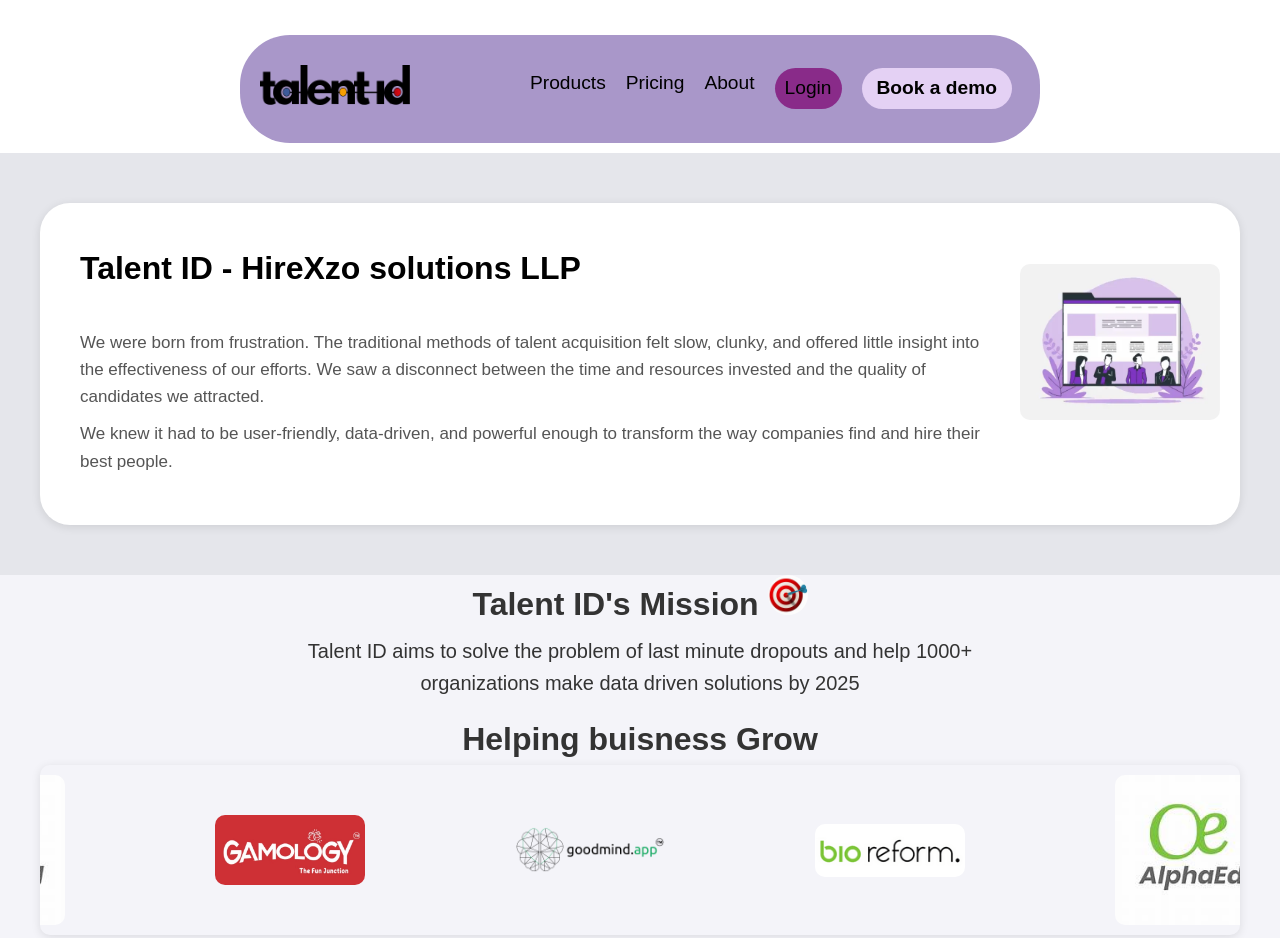
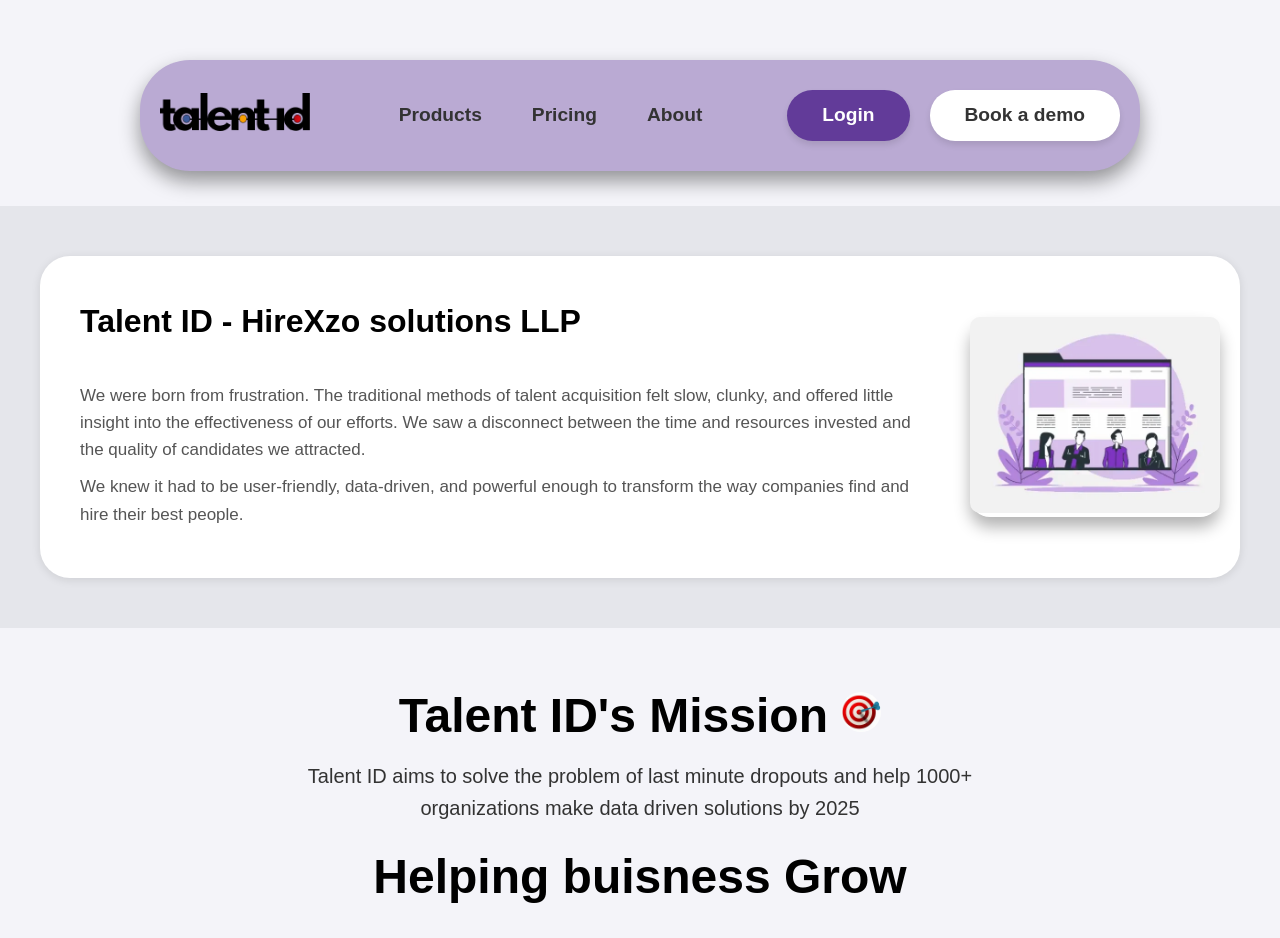
Before and after one commit to Samishaikh05687/Talent-ID, a plain HTML site: page aboutus/aboutus.html in a window 1280 px wide. Shown: the top 938 px of the page. Drawn offline with Linux system fonts and the light colour scheme.

Commit message:
AboutUs-Changes

```diff
--- a/aboutus/aboutus.css
+++ b/aboutus/aboutus.css
@@ -14,75 +14,142 @@
 
 /* Header */
 .header {
-    /* display: flex; */
-    /* justify-content: space-between; */
+    display: flex;
+    justify-content: space-between;
     align-items: center;
-    background-color: white;
-    padding: 10px 20px;
-    color: #fff;
+    /* background-color: #ffffff; */
+    padding: 15px 30px;
+    border-radius: 15px;
+    /* box-shadow: 0 4px 6px rgba(0, 0, 0, 0.1);  */
+    margin: 20px auto;
+    width: 90vw; /* Make the header responsive */
   }
 
-.header-bg{
+  .header-bg {
     padding: 30px 20px;
-    background-color: #a997c9;
+    background-color: #baaad3; /* Same purple background */
     display: flex;
-    /* justify-content: space-between; */
+    justify-content: space-between;
+    align-items: center;
     border-radius: 50px;
-    align-items: center;
-    width: 800px;
+    width: 100%;
+    max-width: 1000px; /* Set a max width for better responsiveness */
     margin: auto;
     margin-top: 25px;
+    box-shadow: 0 10px 20px rgba(0, 0, 0, 0.4); /* Add depth with shadow */
+  }
 
-}
  .logo img{
     font-size: 1.5rem;
     font-weight: bold;
     width: 150px;
     height: 40px;
+    object-fit: contain;
 }
+
+.nav {
+    display: flex;
+    justify-content: space-between;
+  }
+
 
   .nav ul {
     list-style: none;
     display: flex;
-    gap: 20px;
-    margin-left: 120px;
+    gap: 20px; /* Increased spacing between nav items */
+    margin: 0; /* Remove extra margin */
+    padding: 0;
+    align-items: center;
   }
 
-.nav a{
+  .nav a {
     text-decoration: none;
-    color: #fff;
+    color: #333;
     font-size: 1.2rem;
-    color: black;
-    font: bold;
-    align-items: center;
+    font-weight: 600; /* Semi-bold for prominence */
+    transition: all 0.3s ease-in-out; /* Smooth hover animation */
+    padding: 10px 15px;
+    border-radius: 5px; /* Subtle rounded corners */
   }
 
 .nav li{
     font-weight: 500;
 }
+#middle {
+  margin-right: 50px;
+}
+
+.nav a:hover {
+    color: white;
+    transform: scale(1.1);
+  }
+
+  /* Login Button */
+  #login a {
+    color: white;
+  }
 
   #login {
-    background-color: rgb(137, 43, 137);
-    color: white;
-    padding: 5px 10px;
+    background-color: #623b99; /* Same purple shade */
+    color: red;
+    padding: 10px 20px;
     border-radius: 30px;
+    font-weight: bold;
+    transition: all 0.3s ease-in-out; /* Smooth transition effect */
+    box-shadow: 0 4px 6px rgba(0, 0, 0, 0.1); /* Add a shadow for depth */
   }
 
-#login:hover{
+  #login:hover {
     background-color: white;
+    box-shadow: 0 4px 8px rgba(0, 0, 0, 0.2); /* Highlight hover with shadow */
+  }
+  #login a:hover {
+    color: black;
   }
 
+
 #demo {
-    background-color: #e4d1f4;
-    padding: 5px 15px;
+  background-color: white; /* Light purple shade */
+  color: #333; /* Contrast text */
+  padding: 10px 20px;
   border-radius: 25px;
   font-weight: bold;
+  transition: all 0.3s ease-in-out;
+  box-shadow: 0 4px 6px rgba(0, 0, 0, 0.1); /* Add subtle shadow */
 }
 
-#demo:hover{
-    background-color: rgb(135, 136, 170);
+/* Demo Button Hover */
+#demo:hover {
+  background-color: #2b1b44; /* Darker purple */
   color: white;
+  transform: scale(1.1); /* Zoom in slightly on hover */
+  box-shadow: 0 4px 8px rgba(0, 0, 0, 0.2); /* Enhanced shadow */
 }
+
+/* Responsive Design */
+@media screen and (max-width: 768px) {
+  .header {
+    flex-direction: column;
+    align-items: center;
+  }
+
+  .header-bg {
+    flex-direction: column;
+    padding: 20px;
+  }
+
+  .nav ul {
+    flex-direction: column;
+    gap: 15px;
+    margin-top: 15px;
+  }
+
+  #login,
+  #demo {
+    margin: 10px 0;
+  }
+}
+
 
 /* About Section */
 .about-section {
@@ -128,9 +195,11 @@
 .about-image {
     /* flex: 1 1 300px; */
     text-align: center;
-    width: 200px;
+    width: 250px;
     height: 200px;
     /* border: 1px black solid; */
+    border-radius: 20px;
+    box-shadow: 0 10px 16px rgba(0, 0, 0, 0.3);
 }
 
 .about-image img{
@@ -141,12 +210,15 @@
 
 .mission{
     text-align: center;
+    margin-top:50px;
+    margin-bottom:40px;
 }
 
 .mission h2{
-    font-size: 2rem;
+    font-size: 3rem;
     font-weight: 750;
     align-items: center;
+    color:black;
 }
 
 .mission p{
--- a/aboutus/aboutus.html
+++ b/aboutus/aboutus.html
@@ -18,7 +18,7 @@
                     <ul>
                         <li><a href="#">Products</a></li>
                         <li><a href="#">Pricing</a></li>
-                        <li><a href="#">About</a></li>
+                        <li id="middle"><a href="#">About</a></li>
                         <li id="login" ><a href="#">Login</a></li>
                         <li id="demo"><a href="#">Book a demo</a></li>
                     </ul>
```
Lines whose indentation alone changed are shown as unchanged.
